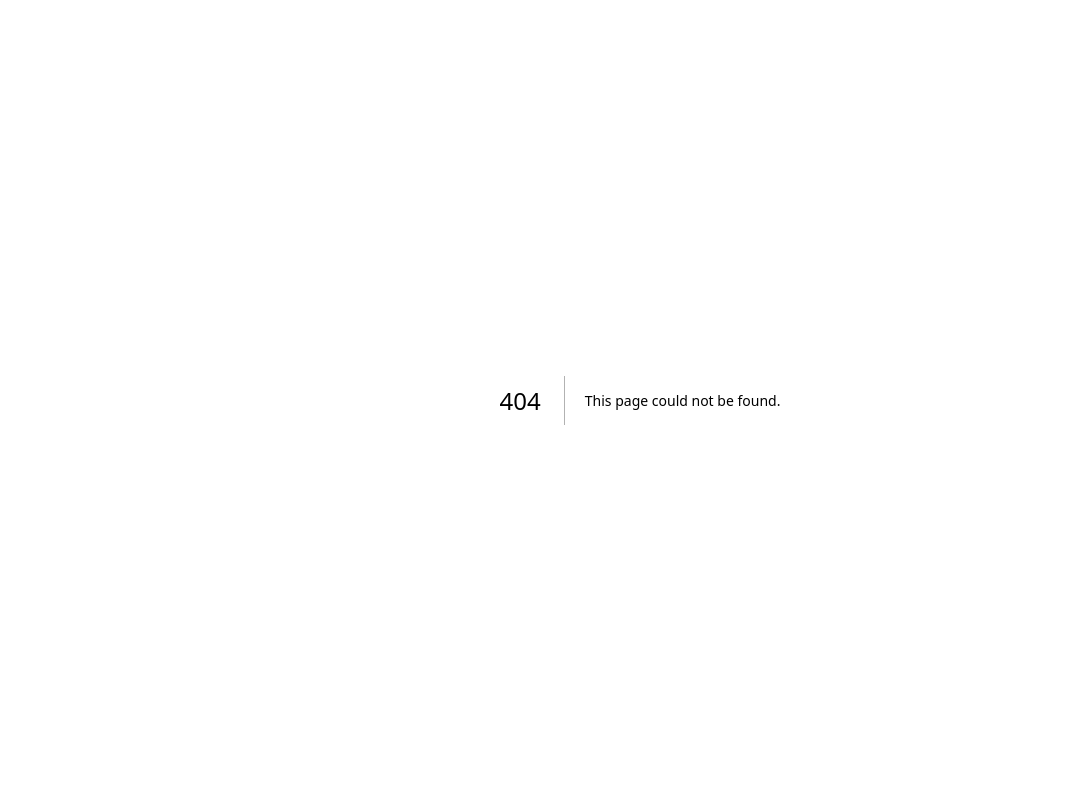
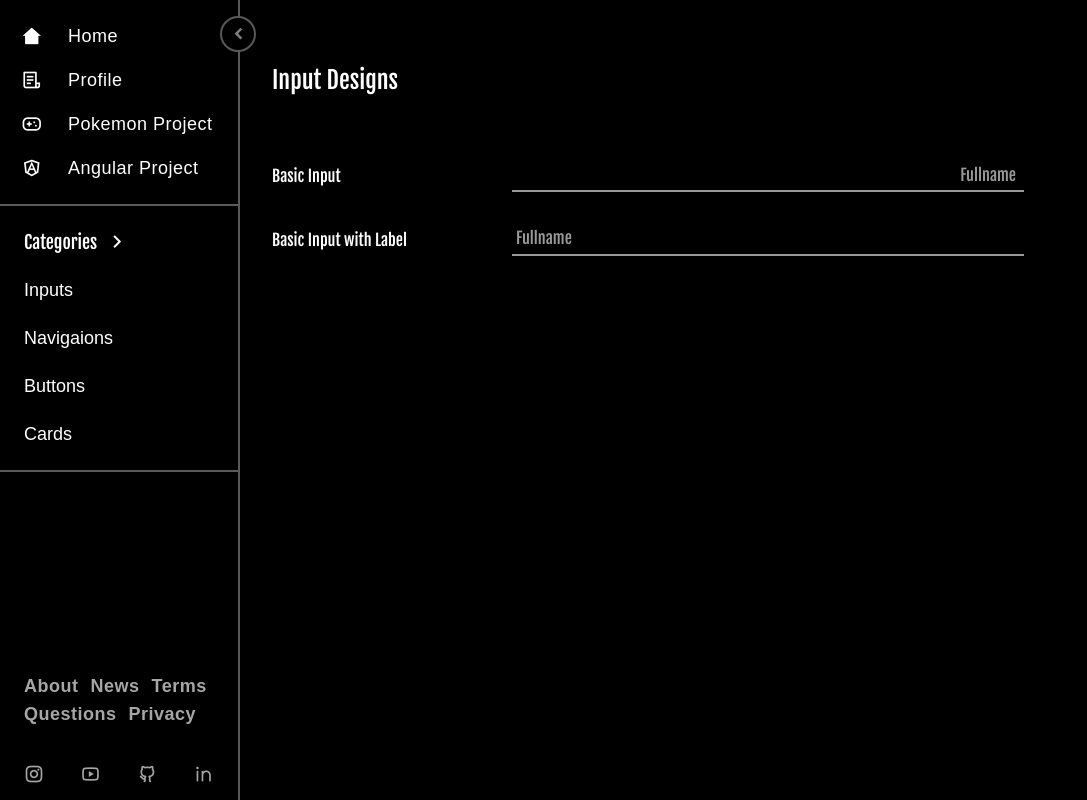
Before and after one commit to povertycycle/design-portfolio, a Next.js app: page /design-portfolio/designs/inputs in a window 1280 px wide. Before the commit this address had no page. Shown: the whole page, without its empty margins (0-1087 px from the left). Built offline with nearby package versions, Linux system fonts and the light colour scheme; a web font is replaced by a local one.

Commit message:
input templates

```diff
--- /dev/null
+++ b/src/app/designs/inputs/page.tsx
@@ -0,0 +1,7 @@
+"use client";
+
+import { InputDesigns } from "@/src/features/designs/inputs/InputDesigns";
+
+export default function Home() {
+    return <InputDesigns />;
+}
--- /dev/null
+++ b/src/features/designs/inputs/InputDesigns.tsx
@@ -0,0 +1,20 @@
+import { LabelInput } from "@/src/libraries/inputs/LabelInput";
+import { UnderlinedInput } from "@/src/libraries/inputs/UnderlinedInput";
+
+export const InputDesigns: React.FC = () => {
+    return (
+        <div className="w-full h-full flex flex-col px-8 py-16 text-white">
+            <h1 className="text-2xl">Input Designs</h1>
+            <div className="h-full overflow-y-auto sleek-scroll w-full flex flex-col mt-16 gap-8">
+                <div className="grid grid-cols-[216px_auto] gap-6">
+                    <span className="my-auto">Basic Input</span>
+                    <UnderlinedInput placeholder="Fullname" />
+                </div>
+                <div className="grid grid-cols-[216px_auto] gap-6">
+                    <span className="my-auto">Basic Input with Label</span>
+                    <LabelInput placeholder="Fullname" />
+                </div>
+            </div>
+        </div>
+    );
+};
--- a/src/features/designs/navigation/DesignMenu.tsx
+++ b/src/features/designs/navigation/DesignMenu.tsx
@@ -16,7 +16,7 @@ export const DesignMenu: React.FC = () => {
                 <div className="flex flex-col font-smooch mt-2 gap-2 w-full">
                     {MENU.map(({ title, url }) => (
                         <Link
-                            href={url}
+                            href={`/designs/${url}`}
                             key={title}
                             className="flex gap-4 w-full items-center h-10 hover:bg-white/20 cursor-pointer px-3 rounded-md"
                         >
@@ -29,8 +29,8 @@ export const DesignMenu: React.FC = () => {
     );
 };
 const MENU = [
+    { title: "Inputs", url: "inputs" },
     { title: "Navigaions", url: "navigations" },
     { title: "Buttons", url: "buttons" },
-    { title: "Inputs", url: "inputs" },
     { title: "Cards", url: "cards" },
 ];
--- a/src/features/designs/navigation/SupportMenu.tsx
+++ b/src/features/designs/navigation/SupportMenu.tsx
@@ -31,7 +31,7 @@ export const SupportMenu: React.FC = () => {
                     key={url}
                     href={url}
                     target={target}
-                    className={`h-10 pr-3 w-full hover:bg-white/20 rounded-md flex gap-8 items-center text-lg`}
+                    className={`h-10 pr-3 w-full hover:bg-white/20 rounded-md flex gap-4 items-center text-lg`}
                 >
                     <div className="h-full aspect-square flex items-center justify-center">
                         <i className={`${icon} text-xl`} />
--- /dev/null
+++ b/src/libraries/inputs/LabelInput.tsx
@@ -0,0 +1,25 @@
+import { useId } from "react";
+
+interface LabelInputProps {
+    placeholder?: string;
+}
+
+export const LabelInput: React.FC<LabelInputProps> = ({ placeholder }) => {
+    const id = useId();
+
+    return (
+        <div className="relative w-full max-w-lg">
+            <input
+                id={id}
+                placeholder=""
+                className="peer relative h-8 z-1 hover:border-b-white/80 transition-colors border-b-white/60 border-b-2 w-full pb-1 focus:outline-none px-2"
+            />
+            <label
+                className="absolute not-peer-placeholder-shown:-translate-y-6 not-peer-placeholder-shown:text-sm left-1 top-0.5 peer-hover:opacity-80 peer-focus:-translate-y-6 peer-focus:-translate-x-2 peer-focus:text-sm text-base/6 transition-[opacity,translate,font-size] opacity-60"
+                htmlFor={id}
+            >
+                {placeholder}
+            </label>
+        </div>
+    );
+};
--- /dev/null
+++ b/src/libraries/inputs/UnderlinedInput.tsx
@@ -0,0 +1,14 @@
+interface UnderlinedInputProps {
+    placeholder?: string;
+}
+
+export const UnderlinedInput: React.FC<UnderlinedInputProps> = ({
+    placeholder,
+}) => {
+    return (
+        <input
+            className="auth__input--default w-full max-w-lg"
+            placeholder={placeholder}
+        />
+    );
+};
--- a/src/styles/global.css
+++ b/src/styles/global.css
@@ -18,7 +18,7 @@
     }
 
 	.auth__input--default {
-        @apply placeholder:text-white/60 placeholder:text-end focus:placeholder:text-white/80 hover:placeholder:text-white/70 hover:border-b-white/80 focus:border-b-white transition-colors border-b-white/60 border-b-2 w-full pb-1 focus:outline-none px-2;
+        @apply placeholder:text-white/60 placeholder:text-end focus:placeholder:text-white/80 hover:placeholder:text-white/70 hover:border-b-white/80 focus:border-b-white transition-colors border-b-white/60 border-b-2 w-full h-8 focus:outline-none px-2;
     }
 
 	.faqs__input--search {
```
Also changed, not shown: src/app/designs/navigations/page.tsx (renamed from src/app/designs/dashboards/page.tsx).
